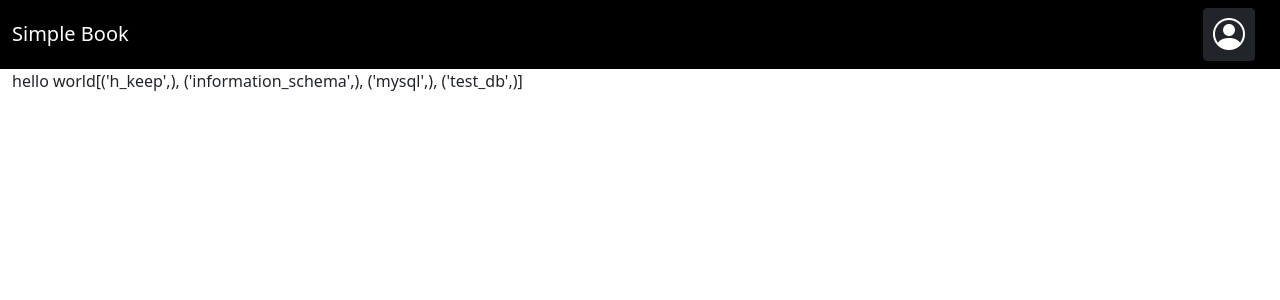
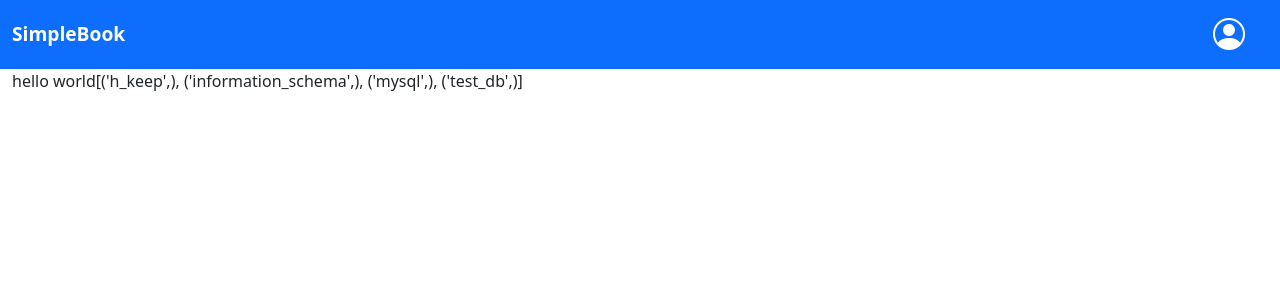
Before and after one commit to Antonioiewh/IT2555_Project, a Flask app: page / in a window 1280 px wide. Shown: the top 300 px of the page. Run offline with Flask 3, Linux system fonts and the light colour scheme; some libraries are stand-ins or nearby versions.

Commit message:
changed color of navbar

```diff
--- a/project/templates/UserBase.html
+++ b/project/templates/UserBase.html
@@ -51,7 +51,6 @@
         </nav>
         <div style="padding:1rem 1.5rem;border-top:1px solid #e5e5e5;display:flex;align-items:center;cursor:pointer;background:#f8f9fa;color:#232946;font-size:1.1rem;">
             <i class="bi bi-person-circle" style="margin-right:0.75rem;font-size:1.3rem;"></i> Current user <!--will be replaced by actual username later on-->
-            <i class="bi bi-caret-down ms-auto" style="margin-left:auto;"></i>
         </div>
     </div>
 </div>
--- a/project/templates/includes/_navbar.html
+++ b/project/templates/includes/_navbar.html
@@ -1,4 +1,4 @@
-<nav class="navbar navbar-expand-xl navbar-dark bg-black">
+<nav class="navbar navbar-expand-xl navbar-dark bg-primary">
     <div class="container-fluid">
         <div class="collapse navbar-collapse" id="mynavbar">
             <div class="d-flex flex-column w-100"> <!--This makes sure that per <div>, theres a separate line -->
@@ -6,14 +6,14 @@
                 <div> <!--start of first row-->
                     <ul class="navbar-nav w-100" > <!--first row first half, idk why w-100 makes its width not the full lenghth of the navbar, edit: fixed it by adding w-100 to the line above-->
                         <div class="d-flex align-items-center me-auto" >
-                            <a class="navbar-brand p-auto">Simple Book</a>
+                            <a class="navbar-brand p-auto" style="font-size:1.2rem;font-weight:bold;">SimpleBook</a>
                         </div>
                         <div class="d-flex align-items-center" style="margin-right:2%">
                         </div>
 
                         <div class="d-flex align-items-center" style="margin-right:1%"> <!--Does a bit out of alignment but idc-->
                             <div class="btn-group"> <!--very impt to have this here-->
-                                <button type="button" class="btn btn-primary border-dark bg-dark rounded d-flex justify-content-center align-items-center"  data-bs-toggle="offcanvas" data-bs-target="#offcanvasRight" aria-controls="offcanvasRight" style="width: 3.3rem; height: 3.3rem; padding: 0;">
+                                <button type="button" class="btn btn-primary border-primary bg-primary rounded d-flex justify-content-center align-items-center"  data-bs-toggle="offcanvas" data-bs-target="#offcanvasRight" aria-controls="offcanvasRight" style="width: 3.3rem; height: 3.3rem; padding: 0;">
                                     <li class="nav-item m-auto me-auto">
                                         <i class="bi bi-person-circle" style="color: white; font-size: 2rem;"></i>
                                     </li>
```
